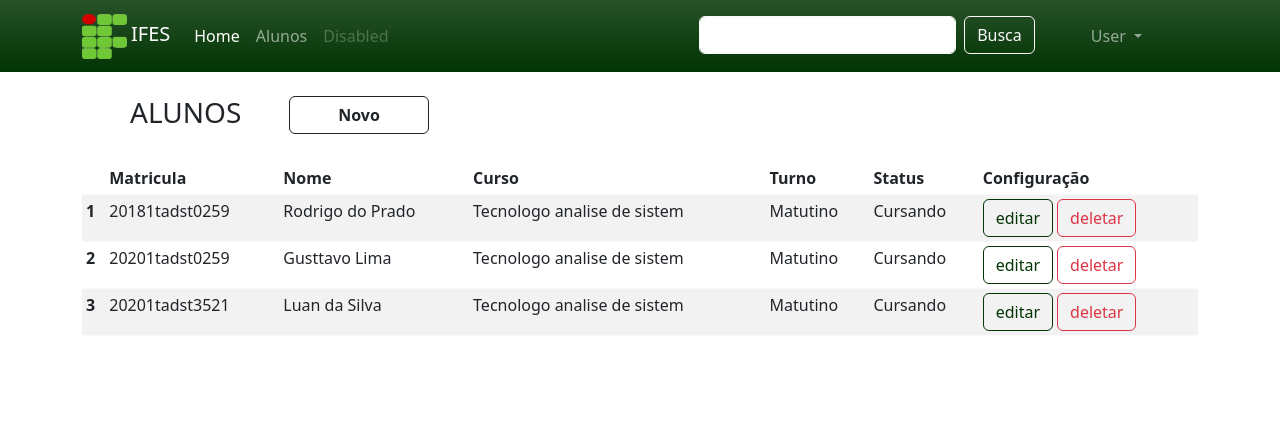
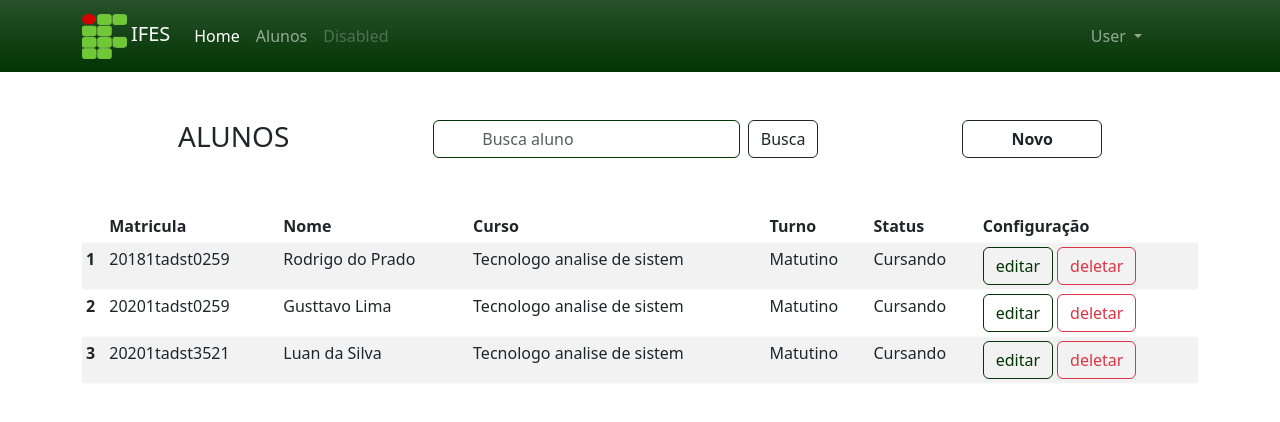
Before and after one commit to RodrigoDoprado/GestaoAlunos, a website: page page/alunos.html in a window 1280 px wide. Drawn offline with nearby package versions, Linux system fonts and the light colour scheme.

Commit message:
fix: pages

```diff
--- a/page/alunos.html
+++ b/page/alunos.html
@@ -32,12 +32,6 @@
               </li>
             </ul>
             <ul class="navbar-nav gap-5 py-lg-2 px-lg-5" >
-              <div class="d-none d-sm-block">
-                <form class="d-flex" role="search">
-                  <input class="form-control me-2" type="search" placeholder="" aria-label="Search">
-                  <button class="btn btn-outline-light" type="submit">Busca</button>
-                </form>
-              </div>
               <li class="nav-item dropdown">
                   <a class="nav-link dropdown-toggle" href="#" role="button" data-bs-toggle="dropdown" aria-expanded="false">
                     User
@@ -52,14 +46,20 @@
           </div>
         </div>
       </nav>
-    <main class="main">
+    <main class="main my-5">
         <div class="container">
             <div class="row">
-              <div class="col-sm-12">
-                <div class="gap-5 px-5 d-inline-flex my-4">
-                  <h3 class="text-uppercase">Alunos</h3>
+              <div class="col-lg-12">
+                <div class="gap-5 px-5 d-inline-flex mb-5">
+                  <h3 class="text-uppercase px-lg-5">Alunos</h3>
+                  <div class="d-none d-sm-block">
+                    <form class="d-flex px-5" >
+                      <input class="border border-primary form-control me-2 px-5" type="search" placeholder="Busca aluno" aria-label="Search">
+                      <button class="btn btn-outline-dark" type="submit"><ion-searchbar></ion-searchbar>Busca</button>
+                    </form>
+                  </div>
                   <!-- Button trigger modal -->
-                  <div class="justify-content-between position-relative">
+                  <div class="px-5">
                     <button type="button" class="btn btn-outline-dark fw-bolder px-5" data-bs-toggle="modal" data-bs-target="#exampleModal">
                       Novo
                     </button>
```
Also changed, not shown: page/dashboard.html (+0 -6 lines).
